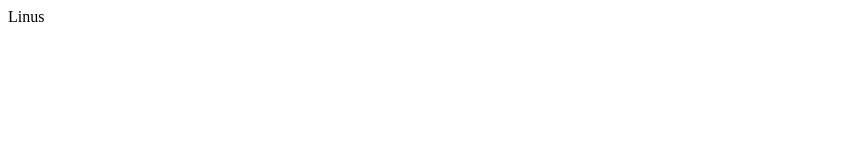
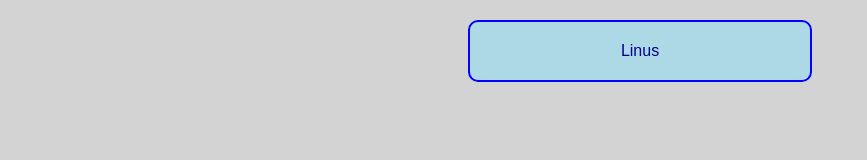
Before and after one commit to LinusElisteWester/LinusElisteWester.github.io, a plain HTML site: page index.html in a window 1280 px wide. Shown: the whole page, without its empty margins (0-867 px from the left). Drawn offline with Linux system fonts and the light colour scheme.

Commit message:
Snyggade till hemsidan

```diff
--- a/index.html
+++ b/index.html
@@ -3,11 +3,11 @@
 <head>
     <meta charset="UTF-8">
     <meta name="viewport" content="width=device-width, initial-scale=1.0">
-    <title>Namn</title>
-    <style href="styles.css"></style>
+    <title>Linus's hemsida</title>
+    <link rel="stylesheet" href="styles.css">
 </head>
 <body>
-    <div>
+    <div id="Name">
         Linus
     </div>
 </body>
--- a/styles.css
+++ b/styles.css
@@ -0,0 +1,18 @@
+body {
+    background-color: lightgray;
+    font-family: Arial, sans-serif;
+    margin: 0;
+    padding: 20px;
+}
+
+#Name {
+    background-color: lightblue;
+    padding: 20px;
+    border: 2px solid blue;
+    border-radius: 10px;
+    font-family: Arial, sans-serif;
+    color: darkblue;
+    text-align: center;
+    width: 300px;
+    margin: auto;
+}
```
